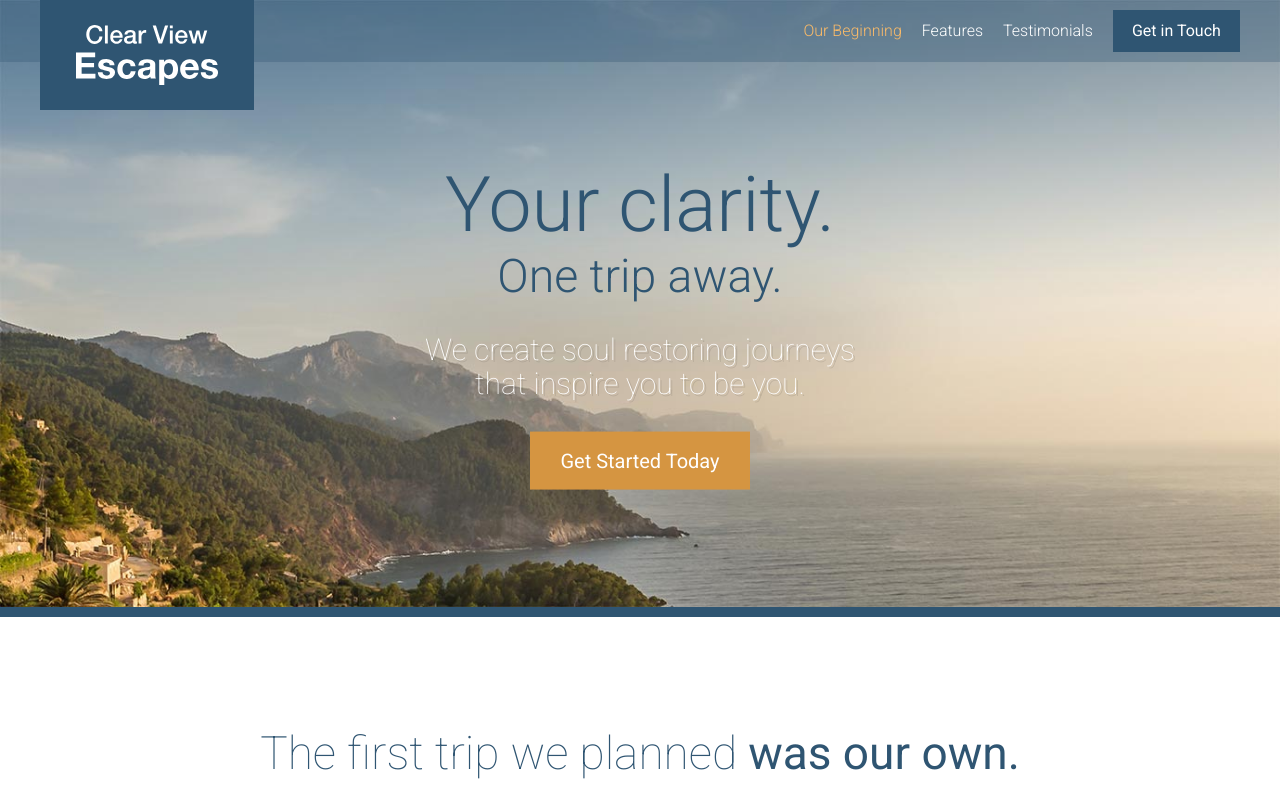
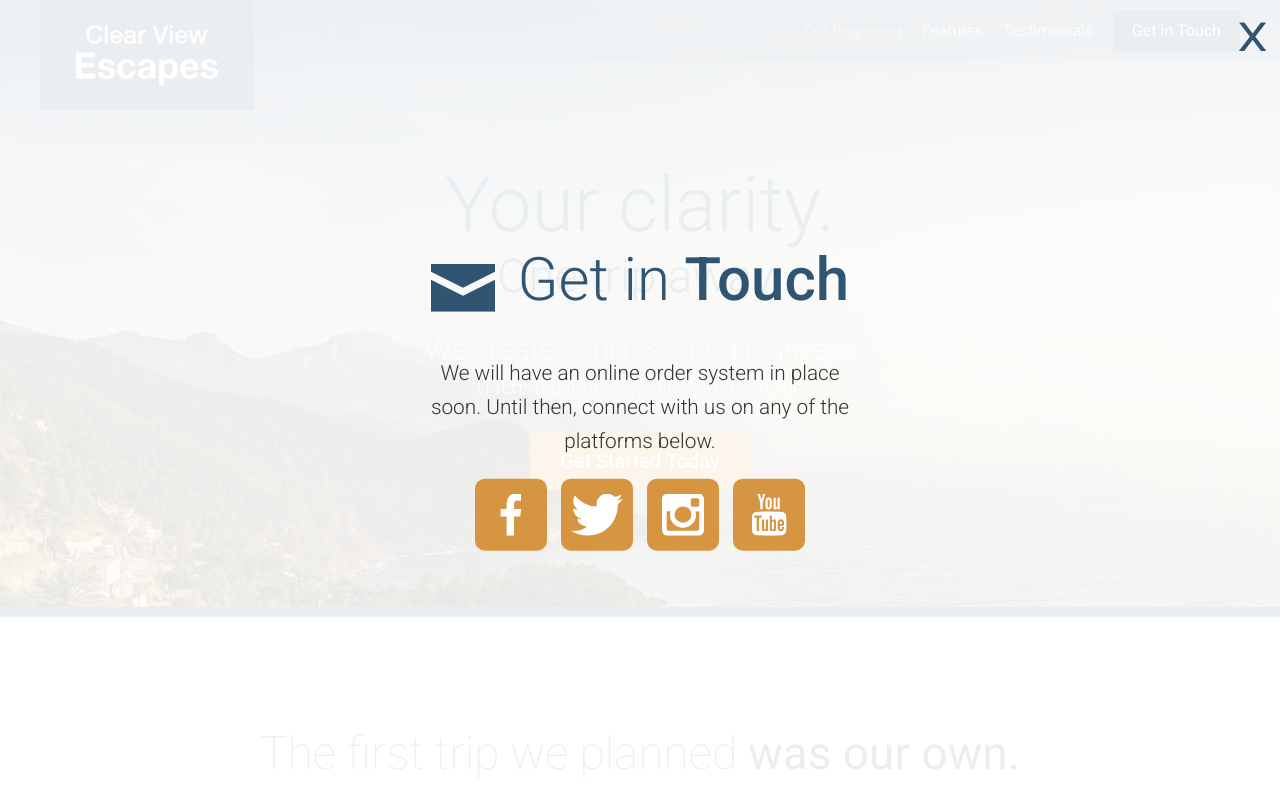
Before and after one commit to vigneshashokan/travel-agency-website, a website: page app/index.html in a window 1280 px wide. Both pictures are taken after a click on the link "Get Started Today". Shown: the top 800 px of the page. Drawn offline with Linux system fonts and the light colour scheme.

Commit message:
added model for get-in-touch feature

```diff
--- a/app/assets/scripts/app.js
+++ b/app/assets/scripts/app.js
@@ -1,9 +1,11 @@
 import MobileMenu from "./modules/MobileMenu";
 import RevealOnScroll from "./modules/RevealOnScroll";
 import StickyHeader from "./modules/StickyHeader";
+import Modal from "./modules/Modal";
 import $ from "jquery";
 
 var mobileMenu = new MobileMenu();
 new RevealOnScroll($(".feature-item"),"85%");
 new RevealOnScroll($(".testimonial"),"70%");
 var stickyHeader = new StickyHeader();
+var modal = new Modal();
--- /dev/null
+++ b/app/assets/styles/modules/_modal.css
@@ -0,0 +1,51 @@
+.modal {
+  position: fixed;
+  z-index: 5;
+  background-color: rgba(255,255,255, 0.90);
+  top: 0;
+  bottom: 0;
+  left: 0;
+  right: 0;
+  opacity: 0;
+  visibility: hidden;
+  transform: scale(1.2);
+  transition: all 0.3s ease-out;
+
+  &--is-visible {
+    opacity: 1;
+    visibility: visible;
+    transform: scale(1);
+  }
+
+  &__inner {
+    position: absolute;
+    width: 100%;
+    top: 50%;
+    transform: translateY(-50%);
+  }
+
+  &__description {
+    font-size: 1.3rem;
+    text-align: center;
+    font-weight: 300;
+    line-height: 1.65;
+  }
+
+  &__close {
+    position: absolute;
+    top: 15px;
+    right: 15px;
+    font-size: 1.5rem;
+    transform: scaleX(1.2);
+    color: $mainBlue;
+
+    &:hover {
+      color: $mainOrange;
+      cursor: pointer;
+    }
+
+    @mixin atMedium {
+      font-size: 2.5rem;
+    }
+  }
+}
--- a/app/assets/styles/modules/_section-title.css
+++ b/app/assets/styles/modules/_section-title.css
@@ -30,4 +30,9 @@
   &--blue {
     color: $mainBlue
   }
+
+  &--less-margin {
+    margin-bottom: 1.3rem;
+    margin-top: 0;
+  }
 }
--- /dev/null
+++ b/app/assets/styles/modules/_social-icons.css
@@ -0,0 +1,26 @@
+.social-icons {
+  text-align: center;
+
+  &__icon {
+    background-color: $mainOrange;
+    display: inline-block;
+    margin: 0 5px;
+    width: 60px;
+    height: 60px;
+    position: relative;
+    border-radius: 10px;
+
+    @mixin atSmall {
+      width: 72px;
+      height: 72px;
+    }
+
+    .icon {
+      display: block;
+      position: absolute;
+      top: 50%;
+      left: 50%;
+      transform: translate(-50%, -50%);
+    }
+  }
+}
--- a/app/assets/styles/modules/_wrapper.css
+++ b/app/assets/styles/modules/_wrapper.css
@@ -8,6 +8,10 @@
 
   &--medium {
     max-width:980px;
+  }
+
+  &--narrow {
+    max-width:470px;
   }
 
   &--no-padding-until-medium {
--- a/app/assets/styles/styles.css
+++ b/app/assets/styles/styles.css
@@ -17,3 +17,5 @@
 @import "modules/_site-header";
 @import "modules/_primary-nav";
 @import "modules/_reveal-item";
+@import "modules/_modal";
+@import "modules/_social-icons";
--- a/app/index.html
+++ b/app/index.html
@@ -19,7 +19,7 @@
       </div>
       <div class="site-header__menu-content">
         <div class="site-header__btn-container">
-          <a href="#" class="btn">Get in Touch</a>
+          <a href="#" class="btn open-modal">Get in Touch</a>
         </div>
         <nav class="primary-nav primary-nav--pull-right">
           <ul>
@@ -44,7 +44,7 @@
         <h1 class="large-hero__title">Your clarity.</h1>
         <h2 class="large-hero__subtitle">One trip away.</h2>
         <p class="large-hero__description">We create soul restoring journeys that inspire you to be you.</p>
-        <p><a href="#" class="btn btn--orange btn--large">Get Started Today</a></p>
+        <p><a href="#" class="btn btn--orange btn--large open-modal">Get Started Today</a></p>
       </div>
     </div>
   </div>
@@ -148,9 +148,26 @@
 
   <footer class="site-footer">
     <div class="wrapper">
-      <p><span class="site-footer__text">Copyright &copy; 2016 Clear View Escapes. All rights reserved. </span><a href="#" class="btn btn--orange">Get in Touch</a></p>
+      <p><span class="site-footer__text">Copyright &copy; 2016 Clear View Escapes. All rights reserved. </span><a href="#" class="btn btn--orange open-modal">Get in Touch</a></p>
     </div>
   </footer>
+
+  <div class="modal">
+    <div class="modal__inner">
+      <h2 class="section-title section-title--blue section-title--less-margin"><span class="icon icon--mail section-title__icon"></span> Get in <strong> Touch</strong></h2>
+      <div class="wrapper wrapper--narrow">
+        <p class="modal__description">We will have an online order system in place soon. Until then, connect with us on any of the platforms below.</p>
+      </div>
+      <div class="social-icons">
+        <a href="#" class="social-icons__icon"><span class="icon icon--facebook"></span></a>
+        <a href="#" class="social-icons__icon"><span class="icon icon--twitter"></span></a>
+        <a href="#" class="social-icons__icon"><span class="icon icon--instagram"></span></a>
+        <a href="#" class="social-icons__icon"><span class="icon icon--youtube"></span></a>
+      </div>
+    </div>
+    <div class="modal__close">X</div>
+  </div>
+
   <script type="text/javascript" src="/temp/scripts/app.js"></script>
 </body>
 </html>
--- a/app/temp/styles/styles.css
+++ b/app/temp/styles/styles.css
@@ -580,6 +580,10 @@ a {
   max-width:980px;
 }
 
+.wrapper--narrow {
+  max-width:470px;
+}
+
 .wrapper--no-padding-until-medium {
   padding-left: 0;
   padding-right: 0;
@@ -917,6 +921,11 @@ a {
 
 .section-title--blue {
   color: #2f5572
+}
+
+.section-title--less-margin {
+  margin-bottom: 1.3rem;
+  margin-top: 0;
 }
 
 .feature-item {
@@ -1370,3 +1379,94 @@ a {
   -webkit-transform: scale(1);
           transform: scale(1);
 }
+
+.modal {
+  position: fixed;
+  z-index: 5;
+  background-color: rgba(255,255,255, 0.90);
+  top: 0;
+  bottom: 0;
+  left: 0;
+  right: 0;
+  opacity: 0;
+  visibility: hidden;
+  -webkit-transform: scale(1.2);
+          transform: scale(1.2);
+  -webkit-transition: all 0.3s ease-out;
+  transition: all 0.3s ease-out;
+}
+
+.modal--is-visible {
+  opacity: 1;
+  visibility: visible;
+  -webkit-transform: scale(1);
+          transform: scale(1);
+}
+
+.modal__inner {
+  position: absolute;
+  width: 100%;
+  top: 50%;
+  -webkit-transform: translateY(-50%);
+          transform: translateY(-50%);
+}
+
+.modal__description {
+  font-size: 1.3rem;
+  text-align: center;
+  font-weight: 300;
+  line-height: 1.65;
+}
+
+.modal__close {
+  position: absolute;
+  top: 15px;
+  right: 15px;
+  font-size: 1.5rem;
+  -webkit-transform: scaleX(1.2);
+          transform: scaleX(1.2);
+  color: #2f5572;
+}
+
+.modal__close:hover {
+  color: #d59541;
+  cursor: pointer;
+}
+
+@media (min-width:800px) {
+
+  .modal__close {
+    font-size: 2.5rem;
+  }
+}
+
+.social-icons {
+  text-align: center;
+}
+
+.social-icons__icon {
+  background-color: #d59541;
+  display: inline-block;
+  margin: 0 5px;
+  width: 60px;
+  height: 60px;
+  position: relative;
+  border-radius: 10px;
+}
+
+@media (min-width:530px) {
+
+  .social-icons__icon {
+    width: 72px;
+    height: 72px;
+  }
+}
+
+.social-icons__icon .icon {
+  display: block;
+  position: absolute;
+  top: 50%;
+  left: 50%;
+  -webkit-transform: translate(-50%, -50%);
+          transform: translate(-50%, -50%);
+}
```
Also changed, not shown: app/assets/scripts/modules/Modal.js (added, +34 -0 lines), app/temp/scripts/app.js.
